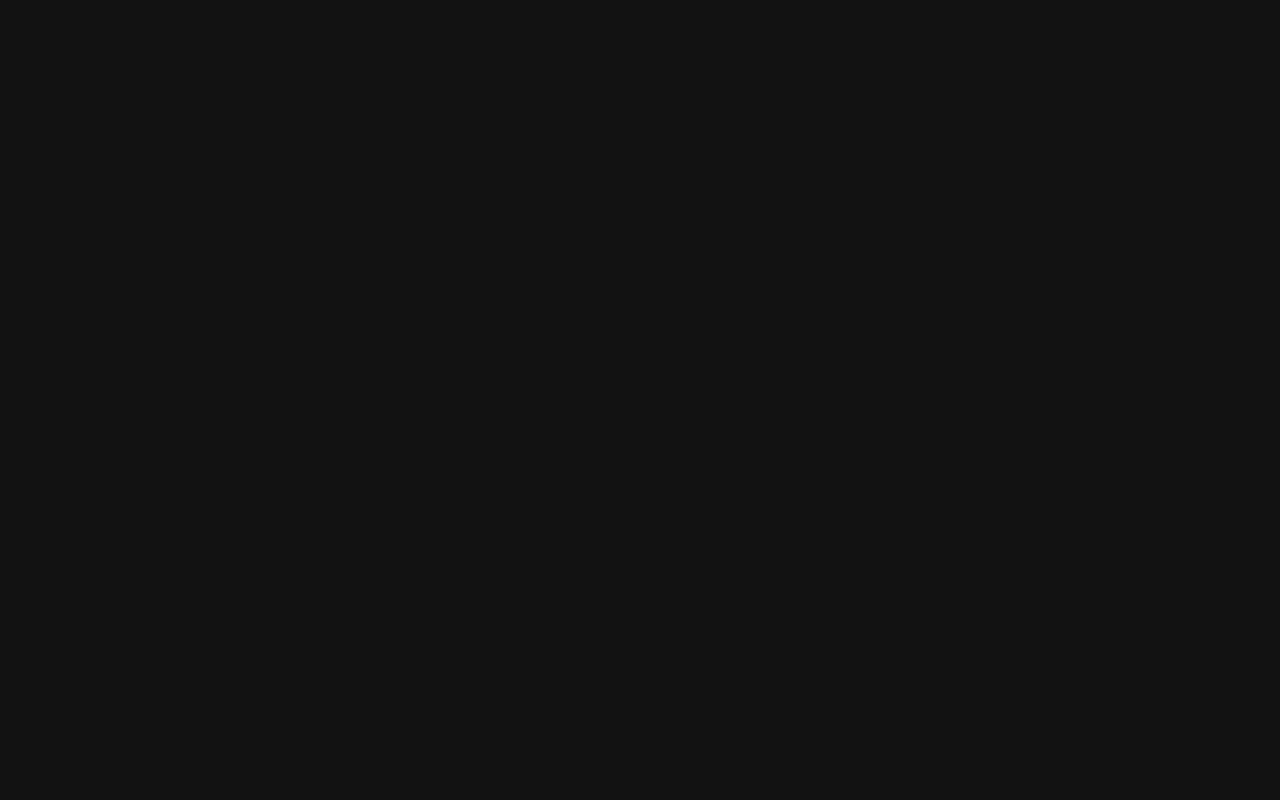
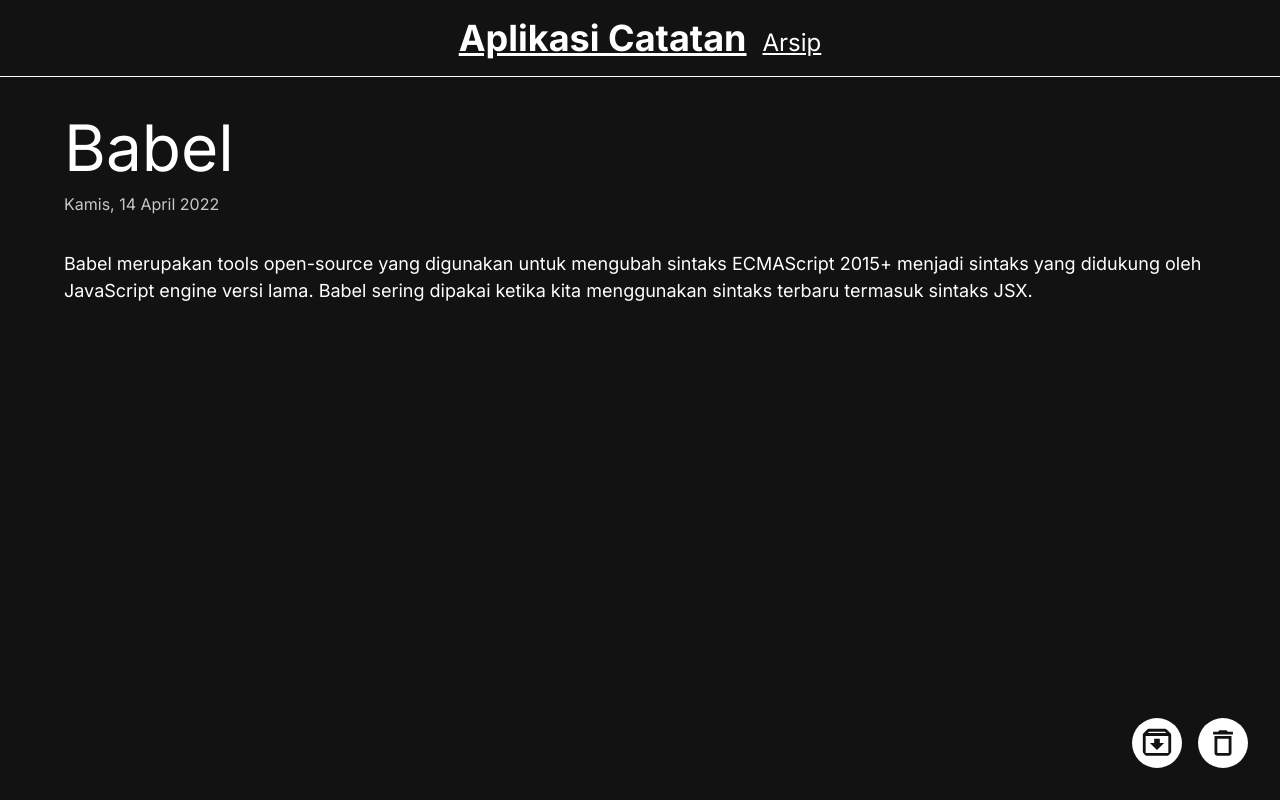
Before and after one commit to panjiarlins/my-personal-notes, a React (Create React App) app: page /notes/notes-1 in a window 1280 px wide. Before the commit this address had no page. Built offline with nearby package versions, Linux system fonts and the light colour scheme.

Commit message:
Create: DetailPage

```diff
--- a/package.json
+++ b/package.json
@@ -9,6 +9,7 @@
     "prop-types": "^15.8.1",
     "react": "^18.0.0",
     "react-dom": "^18.0.0",
+    "react-icons": "^4.8.0",
     "react-router-dom": "^6.10.0",
     "react-scripts": "5.0.1",
     "web-vitals": "^2.1.4"
--- a/src/App.jsx
+++ b/src/App.jsx
@@ -1,14 +1,18 @@
 import React from 'react';
 import { Route, Routes } from 'react-router-dom';
+import NoteAppHeader from './components/NoteAppHeader';
 import HomePage from './pages/HomePage';
 import ArchivesPage from './pages/ArchivesPage';
+import DetailPage from './pages/DetailPage';
 
 function App() {
   return (
     <div className="app-container">
+        <NoteAppHeader />
         <Routes>
             <Route path='/' element={<HomePage />} />
             <Route path='/archives' element={<ArchivesPage />} />
+            <Route path='/notes/:id' element={<DetailPage />} />
         </Routes>
     </div>
   );
--- a/src/components/ArchiveButton.jsx
+++ b/src/components/ArchiveButton.jsx
@@ -1,7 +1,19 @@
 import React from 'react';
+import PropTypes from 'prop-types';
+import { BiArchiveIn, BiArchiveOut } from 'react-icons/bi';
 
 function ArchiveButton({ id, onArchive, isArchived }){
-    return <button className="note-item__archive-button" onClick={() =>onArchive(id)}>{isArchived ? 'Pindahkan' : 'Arsipkan'}</button>;
+    if (isArchived){
+        return <BiArchiveOut className='action' onClick={() => onArchive(id, isArchived)} />;
+    } else{
+        return <BiArchiveIn className='action' onClick={() => onArchive(id, isArchived)} />;
+    }
 }
 
+ArchiveButton.propTypes = {
+    id: PropTypes.string.isRequired,
+    onArchive: PropTypes.func.isRequired,
+    isArchived: PropTypes.bool.isRequired,
+};
+
 export default ArchiveButton;
--- a/src/components/DeleteButton.jsx
+++ b/src/components/DeleteButton.jsx
@@ -1,7 +1,14 @@
 import React from 'react';
+import PropTypes from 'prop-types';
+import { MdDeleteOutline } from 'react-icons/md';
 
 function DeleteButton({ id, onDelete}){
-    return <button className="note-item__delete-button" onClick={() => onDelete(id)}>Hapus</button>
+    return <MdDeleteOutline className='action' onClick={() => onDelete(id)} />;
 }
 
+DeleteButton.propTypes = {
+    id: PropTypes.string.isRequired,
+    onDelete: PropTypes.func.isRequired,
+};
+
 export default DeleteButton;
--- a/src/components/NoteItem.jsx
+++ b/src/components/NoteItem.jsx
@@ -1,13 +1,14 @@
 import React from 'react';
 import PropTypes from 'prop-types';
+import { Link } from 'react-router-dom';
 import NoteItemTitle from './NoteItemTitle';
 import NoteItemDate from './NoteItemDate';
 import NoteItemBody from './NoteItemBody';
 
-function NoteItem({ title, createdAt, body, showFormattedDate }){
+function NoteItem({ id, title, createdAt, body, showFormattedDate }){
     return (
         <div className="note-item">
-            <NoteItemTitle title={title} />
+            <h3><Link to={`/notes/${id}`}><NoteItemTitle title={title} /></Link></h3>
             <NoteItemDate createdAt={createdAt} showFormattedDate={showFormattedDate} />
             <NoteItemBody body={body} />
         </div>
@@ -15,6 +16,7 @@
 }
 
 NoteItem.propTypes = {
+    id: PropTypes.string.isRequired,
     title: PropTypes.string.isRequired,
     createdAt: PropTypes.string.isRequired,
     body: PropTypes.string.isRequired,
--- a/src/pages/ArchivesPage.jsx
+++ b/src/pages/ArchivesPage.jsx
@@ -1,5 +1,4 @@
 import React from 'react';
-import NoteAppHeader from '../components/NoteAppHeader';
 import NoteAppBody from '../components/NoteAppBody';
 import { getArchivedNotes } from '../utils/local-data';
 import { showFormattedDate } from '../utils';
@@ -15,14 +14,11 @@
 
     render(){
         return (
-            <>
-            <NoteAppHeader />
             <NoteAppBody
             isArchived={true}
             notes={this.state.notes}
             showFormattedDate={showFormattedDate}
             />
-            </>
         );
     }
 }
--- /dev/null
+++ b/src/pages/DetailPage.jsx
@@ -0,0 +1,42 @@
+import React from 'react';
+import { useParams, useNavigate } from 'react-router-dom';
+import { getNote } from '../utils/local-data';
+import { showFormattedDate } from '../utils';
+import ArchiveButton from '../components/ArchiveButton';
+import DeleteButton from '../components/DeleteButton';
+import { archiveNote, unarchiveNote, deleteNote } from '../utils/local-data';
+
+function DetailPage(){
+    const { id } = useParams();
+    const note = getNote(id);
+    const navigate = useNavigate();
+
+    function onArchive(id, isArchived){
+        if (isArchived){
+            unarchiveNote(id);
+            navigate('/archives');
+        } else{
+            archiveNote(id);
+            navigate('/');
+        }
+    }
+
+    function onDelete(id){
+        deleteNote(id);
+        navigate('/');
+    }
+
+    return (
+        <div className="detail-page">
+            <div className="detail-page__title">{note.title}</div>
+            <div className="detail-page__createdAt">{showFormattedDate(note.createdAt)}</div>
+            <div className="detail-page__body">{note.body}</div>
+            <div className="detail-page__action">
+                <ArchiveButton id={id} onArchive={onArchive} isArchived={note.archived} />
+                <DeleteButton id={id} onDelete={onDelete} />
+            </div>
+        </div>
+    );
+}
+
+export default DetailPage;
--- a/src/pages/HomePage.jsx
+++ b/src/pages/HomePage.jsx
@@ -1,5 +1,4 @@
 import React from 'react';
-import NoteAppHeader from '../components/NoteAppHeader';
 import NoteAppBody from '../components/NoteAppBody';
 import { getActiveNotes } from '../utils/local-data';
 import { showFormattedDate } from '../utils';
@@ -15,14 +14,11 @@
 
     render(){
         return (
-            <>
-            <NoteAppHeader />
             <NoteAppBody
             isArchived={false}
             notes={this.state.notes}
             showFormattedDate={showFormattedDate}
             />
-            </>
         );
     }
 }
```
Also changed, not shown: 1 other file (tests, documents, lock files or other folders).
